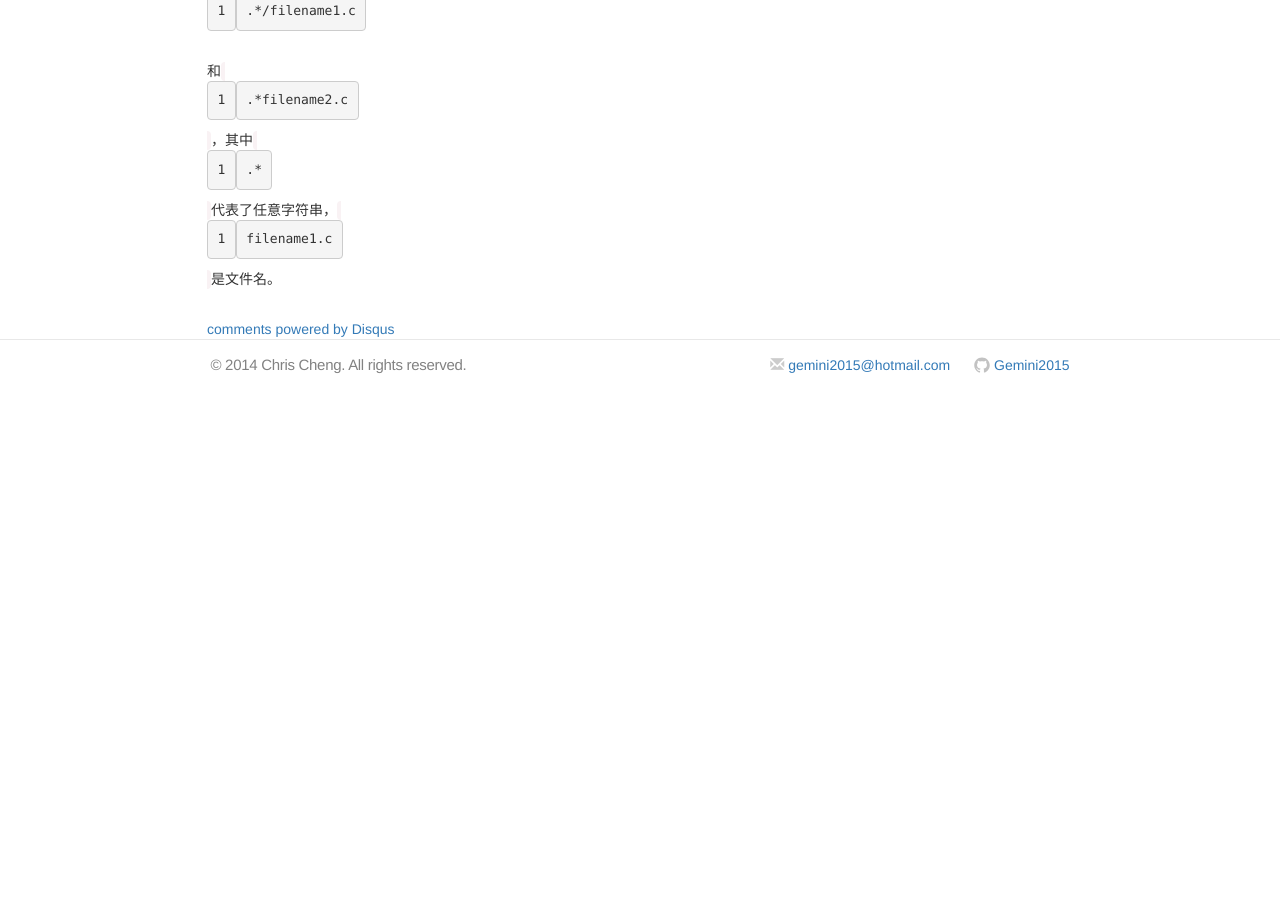
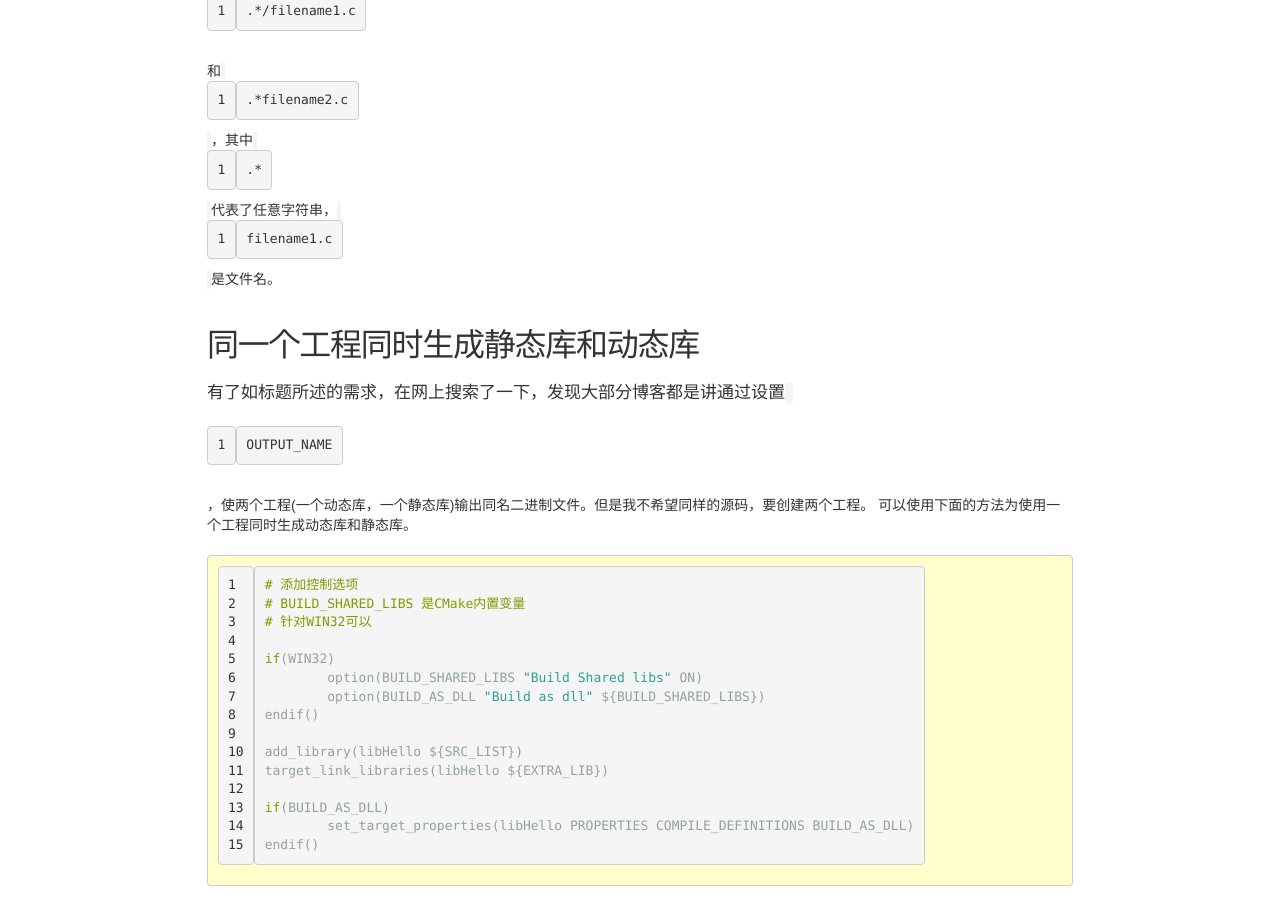
Before and after one commit to Gemini2015/gemini2015.github.io, a Jekyll site: the page built from _posts/2015-01-22-cmake-experience.markdown, in a window 1280 px wide and 900 px high, scrolled down 892 px. Built offline with Jekyll 4.4.1, drawn with Linux system fonts in a browser that asks for light colours; nearby versions of some CDN libraries; comment, search, counter and statistics services are not loaded; before the commit the page ends 1297 px from its top, so only the background shows below that.

Commit message:
更新动态库和静态库生成

````diff
--- a/_posts/2015-01-22-cmake-experience.markdown
+++ b/_posts/2015-01-22-cmake-experience.markdown
@@ -25,3 +25,26 @@ foreach(rm_file ${SRC_CORE})
 endforeach(rm_file)
 ```
 上面使用了CMake的正则表达式，匹配两个文件，分别为`.*/filename1.c`和`.*filename2.c`，其中`.*`代表了任意字符串，`filename1.c`是文件名。
+
+
+## 同一个工程同时生成静态库和动态库
+有了如标题所述的需求，在网上搜索了一下，发现大部分博客都是讲通过设置`OUTPUT_NAME`，使两个工程(一个动态库，一个静态库)输出同名二进制文件。但是我不希望同样的源码，要创建两个工程。
+可以使用下面的方法为使用一个工程同时生成动态库和静态库。
+
+```
+# 添加控制选项
+# BUILD_SHARED_LIBS 是CMake内置变量
+# 针对WIN32可以
+
+if(WIN32)
+	option(BUILD_SHARED_LIBS "Build Shared libs" ON)
+	option(BUILD_AS_DLL "Build as dll" ${BUILD_SHARED_LIBS})
+endif()
+
+add_library(libHello ${SRC_LIST})
+target_link_libraries(libHello ${EXTRA_LIB})
+
+if(BUILD_AS_DLL)
+	set_target_properties(libHello PROPERTIES COMPILE_DEFINITIONS BUILD_AS_DLL)
+endif()
+```
````
